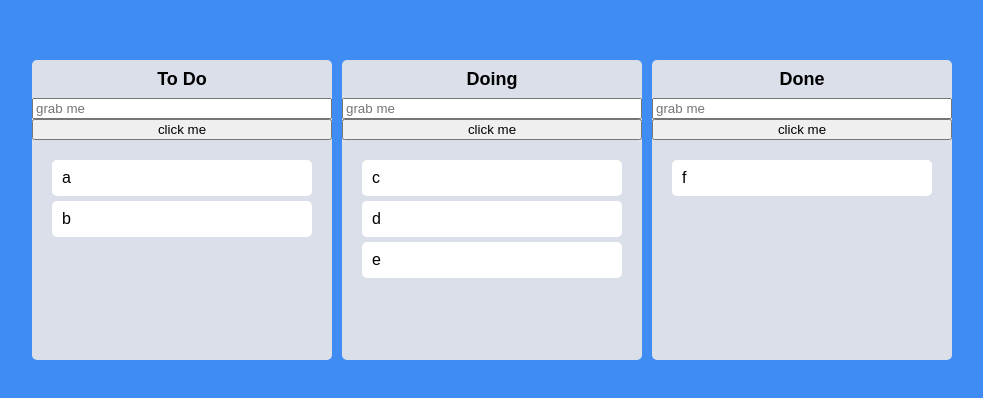
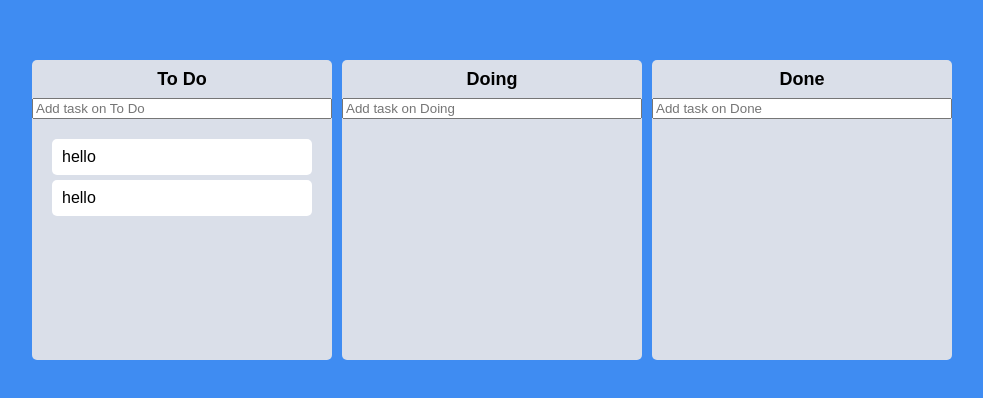
Before and after one commit to systic2/react-masterclass, a React (Create React App) app: page / in a window 1280 px wide. Shown: the part 190-588 px from the top of the page, without its empty margins (148-1131 px from the left). Built offline with nearby package versions, Linux system fonts and the light colour scheme.

Commit message:
Task Objects and Creating Tasks

```diff
--- a/src/Components/Board.tsx
+++ b/src/Components/Board.tsx
@@ -2,6 +2,9 @@
 import DraggableCard from "./DraggableCard";
 import styled from "styled-components";
 import { useRef } from "react";
+import { useForm } from "react-hook-form";
+import { IToDo, toDoState } from "../atoms";
+import { useSetRecoilState } from "recoil";
 
 const Wrapper = styled.div`
   width: 300px;
@@ -37,24 +40,49 @@
   padding: 20px;
 `;
 
+const Form = styled.form`
+  width: 100%;
+  input {
+    width: 100%;
+  }
+`;
+
 interface IBoardProps {
-  toDos: string[];
+  toDos: IToDo[];
   boardId: string;
 }
 
+interface IForm {
+  toDo: string;
+}
+
 function Board({ toDos, boardId }: IBoardProps) {
-  const inputRef = useRef<HTMLInputElement>(null);
-  const onClick = () => {
-    inputRef.current?.focus();
-    setTimeout(() => {
-      inputRef.current?.blur();
-    }, 5000);
+  const setToDos = useSetRecoilState(toDoState);
+  const { register, setValue, handleSubmit } = useForm<IForm>();
+  const onValid = ({ toDo }: IForm) => {
+    const newToDo = {
+      id: Date.now(),
+      text: toDo,
+    };
+    setToDos((allBoards) => {
+      return {
+        ...allBoards,
+        [boardId]: [newToDo, ...allBoards[boardId]],
+      };
+    });
+
+    setValue("toDo", "");
   };
   return (
     <Wrapper>
       <Title>{boardId}</Title>
-      <input ref={inputRef} placeholder="grab me" />
-      <button onClick={onClick}>click me</button>
+      <Form onSubmit={handleSubmit(onValid)}>
+        <input
+          {...register("toDo", { required: true })}
+          type="text"
+          placeholder={`Add task on ${boardId}`}
+        />
+      </Form>
       <Droppable droppableId={boardId}>
         {(magic, info) => (
           <Area
@@ -64,7 +92,12 @@
             {...magic.droppableProps}
           >
             {toDos.map((toDo, index) => (
-              <DraggableCard key={toDo} toDo={toDo} index={index} />
+              <DraggableCard
+                key={toDo.id}
+                toDoId={toDo.id}
+                toDoText={toDo.text}
+                index={index}
+              />
             ))}
             {magic.placeholder}
           </Area>
--- a/src/Components/DraggableCard.tsx
+++ b/src/Components/DraggableCard.tsx
@@ -13,13 +13,14 @@
 `;
 
 interface IDraggableCardProps {
-  toDo: string;
+  toDoId: number;
+  toDoText: string;
   index: number;
 }
 
-function DraggableCard({ toDo, index }: IDraggableCardProps) {
+function DraggableCard({ toDoId, toDoText, index }: IDraggableCardProps) {
   return (
-    <Draggable key={toDo} draggableId={toDo} index={index}>
+    <Draggable key={toDoId} draggableId={toDoId.toString()} index={index}>
       {(magic, snapshot) => (
         <Card
           isDragging={snapshot.isDragging}
@@ -27,7 +28,7 @@
           {...magic.dragHandleProps}
           {...magic.draggableProps}
         >
-          {toDo}
+          {toDoText}
         </Card>
       )}
     </Draggable>
--- a/src/Root.tsx
+++ b/src/Root.tsx
@@ -103,8 +103,9 @@
       // same board movement.
       setToDos((allBoards) => {
         const boardCopy = [...allBoards[source.droppableId]];
+        const taskObj = boardCopy[source.index];
         boardCopy.splice(source.index, 1);
-        boardCopy.splice(destination?.index, 0, draggableId);
+        boardCopy.splice(destination?.index, 0, taskObj);
         return {
           ...allBoards,
           [source.droppableId]: boardCopy,
@@ -115,9 +116,10 @@
       // cross board movement
       setToDos((allBoards) => {
         const sourceBoard = [...allBoards[source.droppableId]];
+        const taskObj = sourceBoard[source.index];
         const destinationBoard = [...allBoards[destination.droppableId]];
         sourceBoard.splice(source.index, 1);
-        destinationBoard.splice(destination?.index, 0, draggableId);
+        destinationBoard.splice(destination?.index, 0, taskObj);
         return {
           ...allBoards,
           [source.droppableId]: sourceBoard,
--- a/src/atoms.tsx
+++ b/src/atoms.tsx
@@ -1,14 +1,22 @@
 import { atom, selector } from "recoil";
 
+export interface IToDo {
+  id: number;
+  text: string;
+}
+
 interface IToDoState {
-  [key: string]: string[];
+  [key: string]: IToDo[];
 }
 
 export const toDoState = atom<IToDoState>({
   key: "toDo",
   default: {
-    "To Do": ["a", "b"],
-    Doing: ["c", "d", "e"],
-    Done: ["f"],
+    "To Do": [
+      { id: 1, text: "hello" },
+      { id: 2, text: "hello" },
+    ],
+    Doing: [],
+    Done: [],
   },
 });
```
